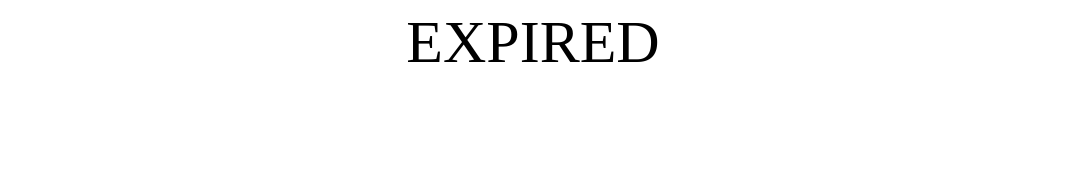
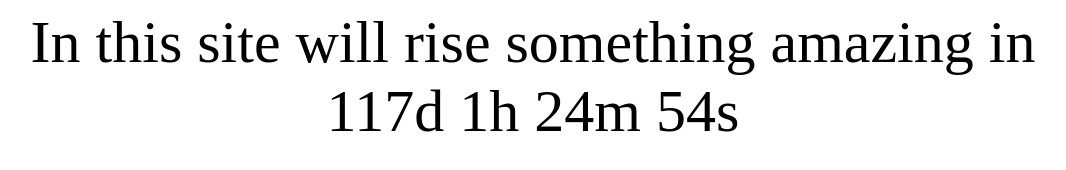
Before and after one commit to ledniw/ledniw.github.io, a plain HTML site: page index.html in a window 1280 px wide. Shown: the whole page, without its empty margins (107-1173 px from the left). Drawn offline with Linux system fonts and the light colour scheme.

Commit message:
Update index.html

```diff
--- a/index.html
+++ b/index.html
@@ -16,7 +16,7 @@
 
     <script>
 // Set the date we're counting down to
-var countDownDate = new Date("July 18, 2018 12:00:00").getTime();
+var countDownDate = new Date("December 31, 2018 12:00:00").getTime();
 
 // Update the count down every 1 second
 var x = setInterval(function() {
```
